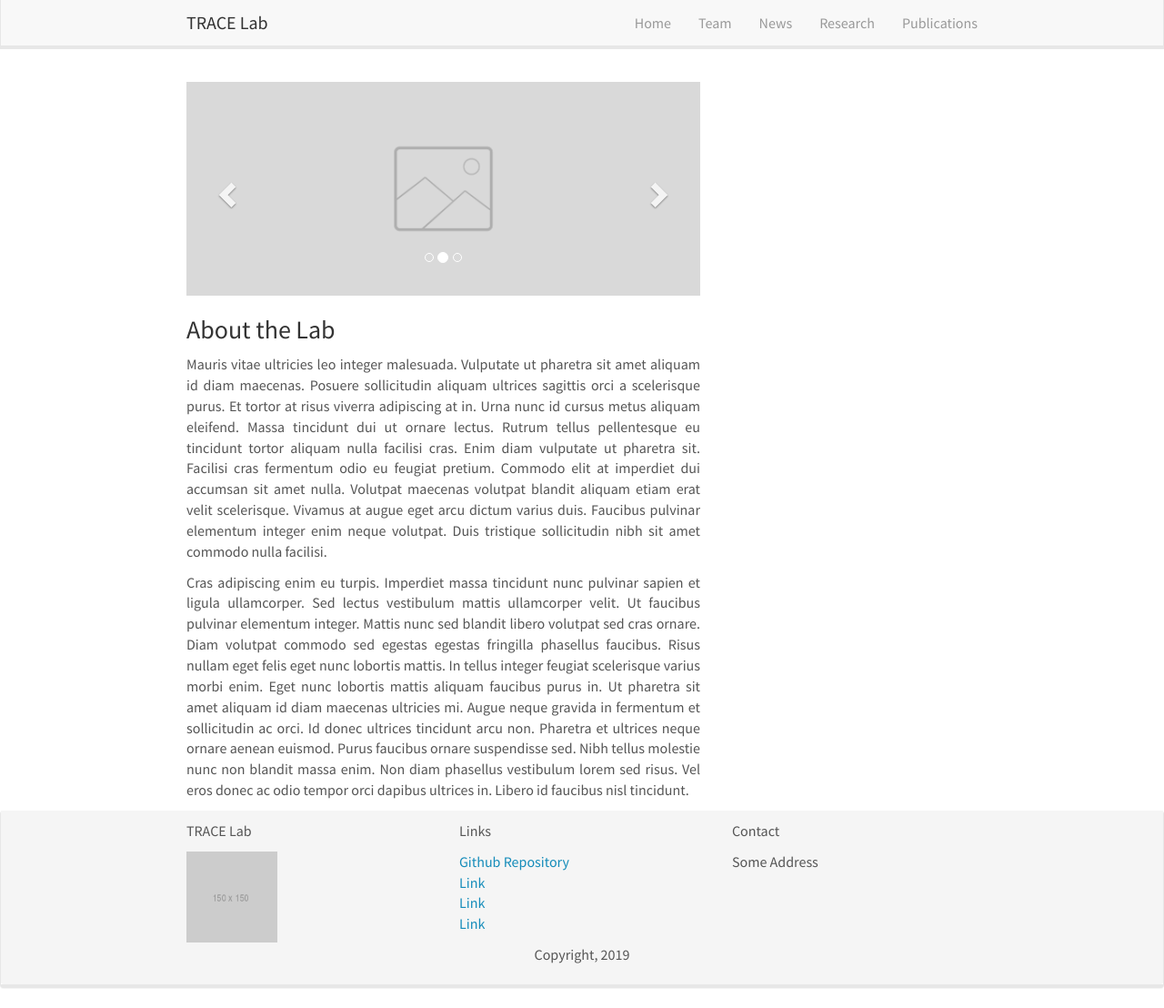
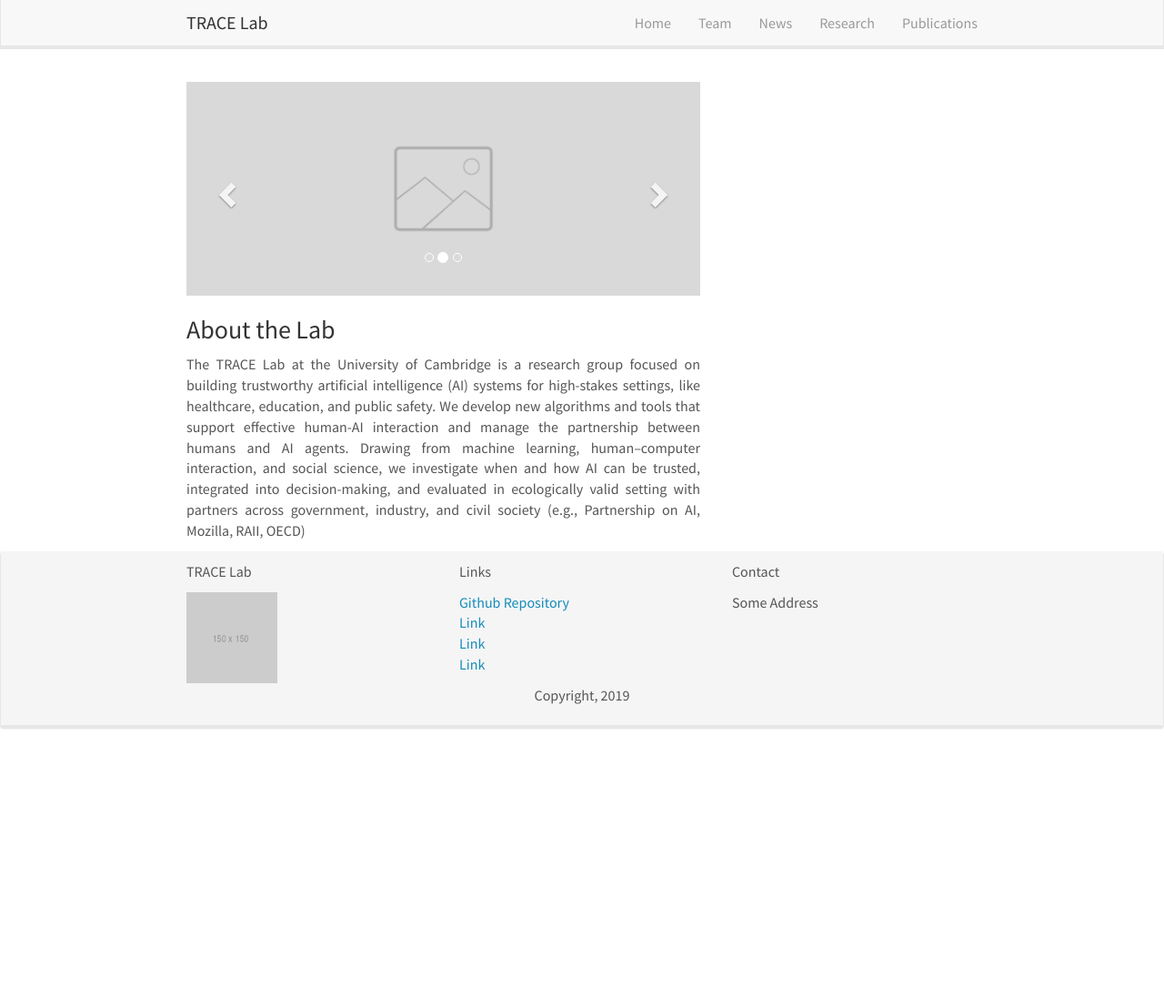
Before and after one commit to elaugh9/tracelab.github.io, a Jekyll site: the page built from index.md, in a window 1280 px wide and 1108 px high. Shown: the whole window at 91% size. Built offline with Jekyll 4.4.1, drawn with Linux system fonts in a browser that asks for light colours; nearby versions of some CDN libraries; comment, search, counter and statistics services are not loaded.

Commit message:
Update index.md

```diff
--- a/index.md
+++ b/index.md
@@ -8,6 +8,4 @@ permalink: /
 
 ### About the Lab
 
-Mauris vitae ultricies leo integer malesuada. Vulputate ut pharetra sit amet aliquam id diam maecenas. Posuere sollicitudin aliquam ultrices sagittis orci a scelerisque purus. Et tortor at risus viverra adipiscing at in. Urna nunc id cursus metus aliquam eleifend. Massa tincidunt dui ut ornare lectus. Rutrum tellus pellentesque eu tincidunt tortor aliquam nulla facilisi cras. Enim diam vulputate ut pharetra sit. Facilisi cras fermentum odio eu feugiat pretium. Commodo elit at imperdiet dui accumsan sit amet nulla. Volutpat maecenas volutpat blandit aliquam etiam erat velit scelerisque. Vivamus at augue eget arcu dictum varius duis. Faucibus pulvinar elementum integer enim neque volutpat. Duis tristique sollicitudin nibh sit amet commodo nulla facilisi.
-
-Cras adipiscing enim eu turpis. Imperdiet massa tincidunt nunc pulvinar sapien et ligula ullamcorper. Sed lectus vestibulum mattis ullamcorper velit. Ut faucibus pulvinar elementum integer. Mattis nunc sed blandit libero volutpat sed cras ornare. Diam volutpat commodo sed egestas egestas fringilla phasellus faucibus. Risus nullam eget felis eget nunc lobortis mattis. In tellus integer feugiat scelerisque varius morbi enim. Eget nunc lobortis mattis aliquam faucibus purus in. Ut pharetra sit amet aliquam id diam maecenas ultricies mi. Augue neque gravida in fermentum et sollicitudin ac orci. Id donec ultrices tincidunt arcu non. Pharetra et ultrices neque ornare aenean euismod. Purus faucibus ornare suspendisse sed. Nibh tellus molestie nunc non blandit massa enim. Non diam phasellus vestibulum lorem sed risus. Vel eros donec ac odio tempor orci dapibus ultrices in. Libero id faucibus nisl tincidunt.
+The TRACE Lab at the University of Cambridge is a research group focused on building trustworthy artificial intelligence (AI) systems for high-stakes settings, like healthcare, education, and public safety. We develop new algorithms and tools that support effective human-AI interaction and manage the partnership between humans and AI agents. Drawing from machine learning, human–computer interaction, and social science, we investigate when and how AI can be trusted, integrated into decision-making, and evaluated in ecologically valid setting with partners across government, industry, and civil society (e.g., Partnership on AI, Mozilla, RAII, OECD)
```
